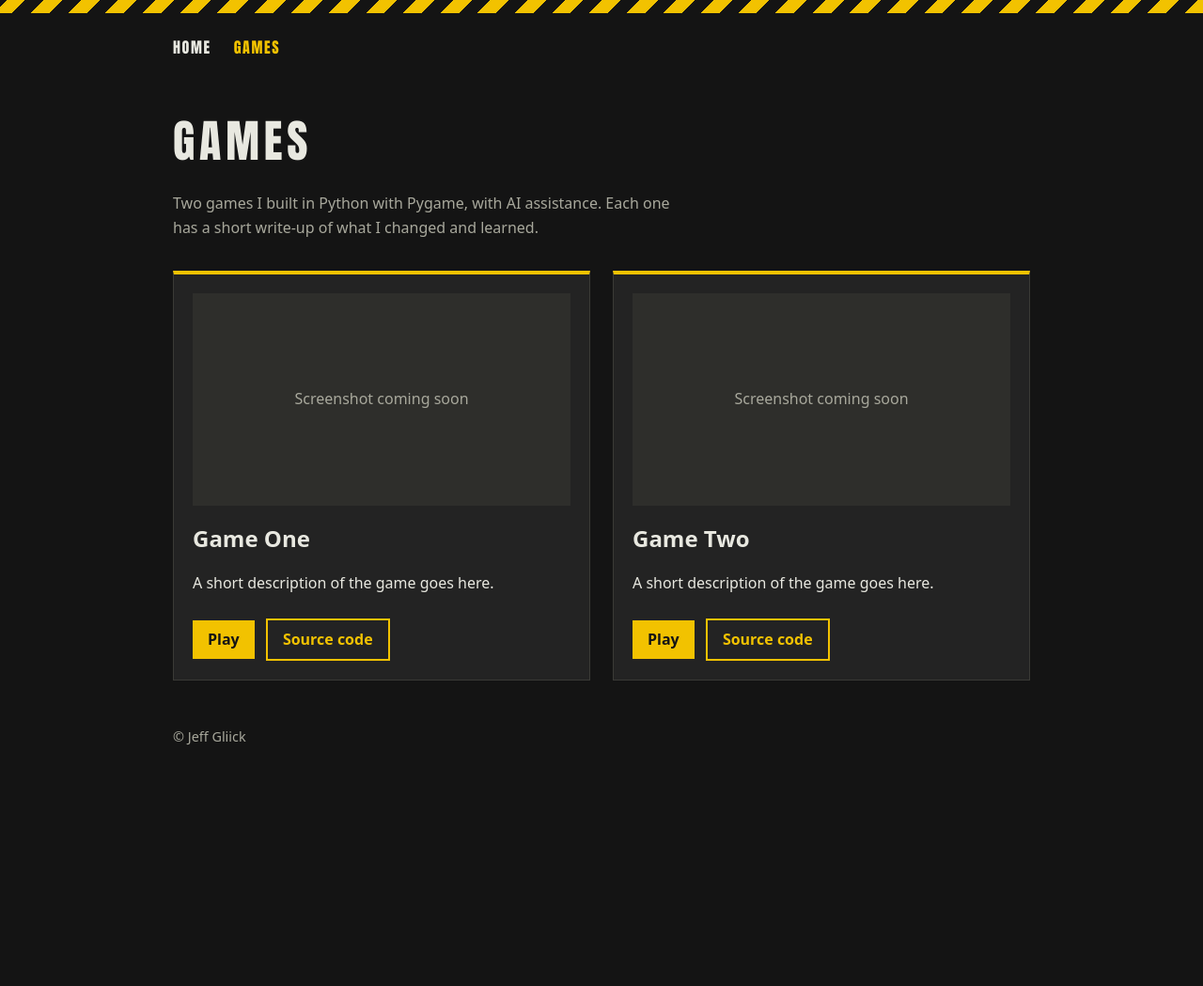
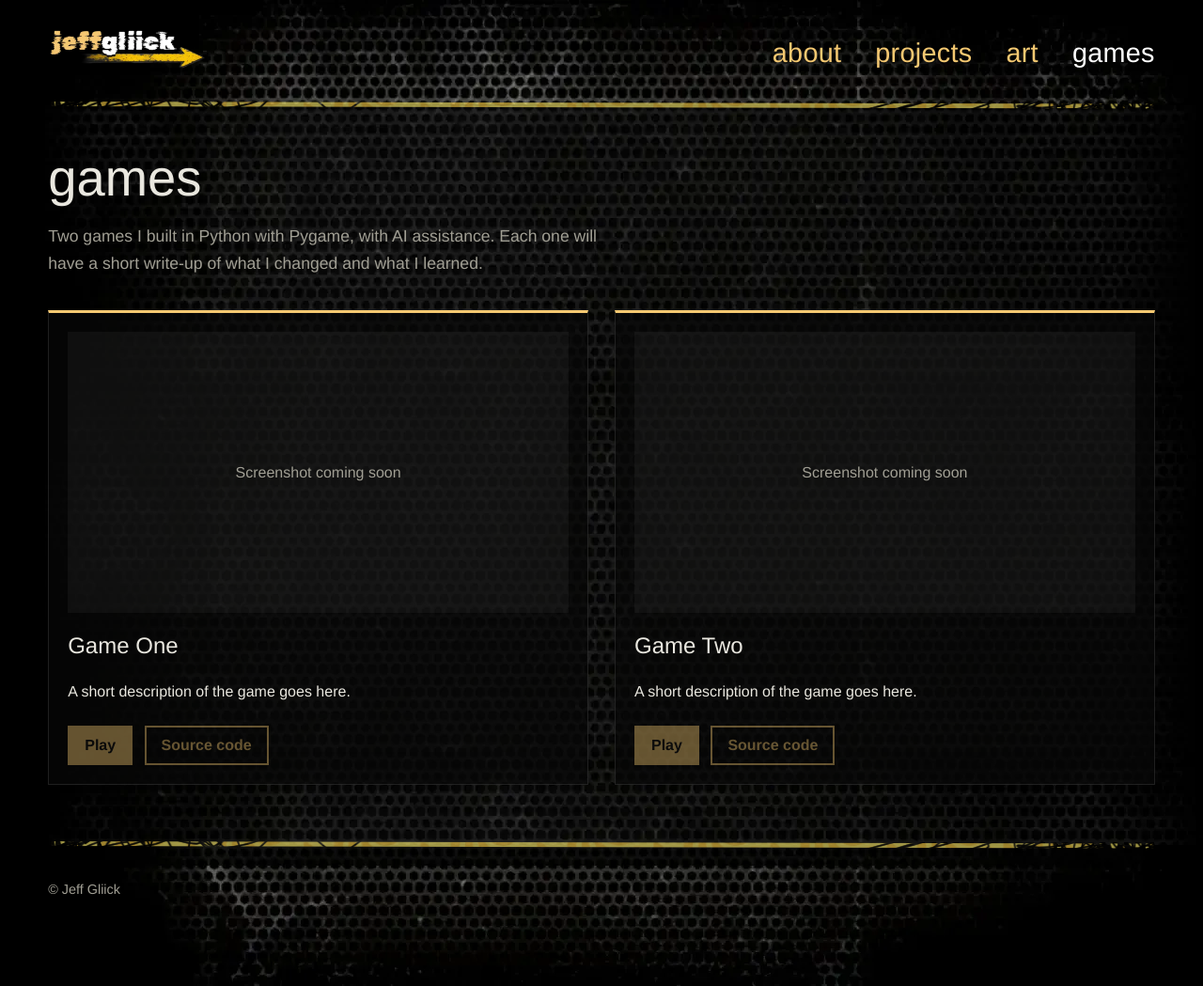
Before and after one commit to jeffgliick/jeffgliick.github.io, a plain HTML site: page games.html in a window 1280 px wide. Shown: the whole page at 94% size. Before the commit the page ends 819 px from the top, so only its background shows below. Drawn offline with Linux system fonts and the light colour scheme.

Commit message:
Add files via upload

```diff
--- a/games.html
+++ b/games.html
@@ -4,40 +4,49 @@
   <meta charset="utf-8">
   <meta name="viewport" content="width=device-width, initial-scale=1">
   <title>Games | Jeff Gliick</title>
+  <meta name="description" content="Games by Jeff Gliick, built in Python with Pygame.">
   <link rel="stylesheet" href="style.css">
 </head>
 <body>
-  <div class="bar"></div>
-  <header>
-    <nav>
-      <a href="index.html">Home</a>
-      <a href="games.html" aria-current="page">Games</a>
+  <header class="site-header">
+    <div class="wrap">
+    <a class="brand" href="index.html"><img src="images/logo.png" width="570" height="173" alt="Jeff Gliick, home"></a>
+      <nav aria-label="Main">
+      <ul>
+        <li><a href="about.html">about</a></li>
+        <li><a href="projects.html">projects</a></li>
+        <li><a href="art.html">art</a></li>
+        <li><a href="games.html" aria-current="page">games</a></li>
+      </ul>
       </nav>
+    </div>
   </header>
 
   <main>
-    <h1>Games</h1>
-    <p class="lead">Two games I built in Python with Pygame, with AI assistance. Each one has a short write-up of what I changed and learned.</p>
-
+    <div class="wrap">
+      <h1 class="page-title">games</h1>
+      <p class="lead">Two games I built in Python with Pygame, with AI assistance. Each one will have a short write-up of what I changed and what I learned.</p>
       <div class="grid">
         <article class="plate">
           <div class="shot">Screenshot coming soon</div>
           <h2>Game One</h2>
           <p>A short description of the game goes here.</p>
-        <a class="btn" href="#">Play</a>
-        <a class="btn alt" href="#">Source code</a>
+          <span class="btn off" aria-disabled="true">Play</span>
+          <span class="btn alt off" aria-disabled="true">Source code</span>
         </article>
-
         <article class="plate">
           <div class="shot">Screenshot coming soon</div>
           <h2>Game Two</h2>
           <p>A short description of the game goes here.</p>
-        <a class="btn" href="#">Play</a>
-        <a class="btn alt" href="#">Source code</a>
+          <span class="btn off" aria-disabled="true">Play</span>
+          <span class="btn alt off" aria-disabled="true">Source code</span>
         </article>
+      </div>
     </div>
   </main>
 
-  <footer>© Jeff Gliick</footer>
+  <footer class="site-footer">
+    <div class="wrap">&copy; Jeff Gliick</div>
+  </footer>
 </body>
 </html>
--- a/style.css
+++ b/style.css
@@ -1,101 +1,173 @@
+/* jeffgliick.github.io: shared styles */
+
 :root {
-  --bg: #141414;
-  --plate: #232323;
-  --plate-edge: #3a3a36;
-  --text: #e8e8e0;
-  --muted: #a8a89c;
-  --accent: #f2c200;
+  --gold: #f4c871;
+  --text: #e9e7df;
+  --muted: #a19f94;
+  --panel: rgba(8, 8, 8, 0.72);
+  --edge: rgba(255, 255, 255, 0.1);
+  /* Swap this line when the nav font is chosen */
+  --font: "Helvetica Neue", Helvetica, Arial, sans-serif;
 }
 
 * { box-sizing: border-box; }
 
+html { background: #000; }
+
 body {
   margin: 0;
-  background: var(--bg);
+  min-height: 100vh;
+  display: flex;
+  flex-direction: column;
+  background: #000 url("images/mesh-mid.webp") center top repeat-y;
   color: var(--text);
-  font-family: system-ui, sans-serif;
+  font-family: var(--font);
   line-height: 1.6;
 }
 
-.bar {
-  height: 14px;
-  background: repeating-linear-gradient(
-    -45deg, var(--accent) 0 14px, var(--bg) 14px 28px);
+.wrap {
+  width: min(1266px, 92%);
+  margin: 0 auto;
 }
 
-header, main, footer {
-  max-width: 960px;
-  margin: 0 auto;
-  padding: 24px;
+/* ---------- header ---------- */
+
+.site-header {
+  position: relative;
+  min-height: 112px;
+  padding: 16px 0;
+  display: flex;
+  align-items: center;
+  background: #000 url("images/mesh-top.webp") center top no-repeat;
 }
 
-nav {
+.site-header .wrap {
   display: flex;
   flex-wrap: wrap;
-  gap: 8px 24px;
+  align-items: center;
+  justify-content: space-between;
+  gap: 12px 24px;
+}
+
+/* the yellow hazard rule sits on the bottom edge of the header ... */
+.site-header::after,
+.site-footer::before {
+  content: "";
+  position: absolute;
+  left: 50%;
+  width: min(1266px, 92%);
+  height: 14px;
+  transform: translateX(-50%);
+  background: url("images/hazard-line.png") center / 100% 100% no-repeat;
+  pointer-events: none;
+}
+.site-header::after { bottom: -7px; }
+/* ... and the top edge of the footer */
+.site-footer::before { top: -7px; }
+
+.brand img { display: block; width: 170px; height: auto; }
+
+nav { margin-left: auto; }
+
+nav ul {
+  display: flex;
+  flex-wrap: wrap;
+  gap: 6px clamp(1rem, 3vw, 2.25rem);
+  margin: 0;
+  padding: 0;
+  list-style: none;
 }
 
 nav a {
-  color: var(--text);
+  color: var(--gold);
   text-decoration: none;
-  font-family: Impact, "Arial Narrow Bold", sans-serif;
-  letter-spacing: 0.1em;
-  text-transform: uppercase;
+  font-size: clamp(1.1rem, 2.3vw, 1.8rem);
+  font-weight: 500;
+  letter-spacing: 0.01em;
 }
 
-nav a:hover, nav a[aria-current="page"] {
-  color: var(--accent);
+nav a:hover,
+nav a[aria-current="page"] { color: #fff; }
+
+a:focus-visible {
+  outline: 2px solid var(--gold);
+  outline-offset: 4px;
 }
 
-h1 {
-  font-family: Impact, "Arial Narrow Bold", sans-serif;
-  letter-spacing: 0.1em;
-  text-transform: uppercase;
-  font-size: clamp(2rem, 6vw, 3rem);
-  margin: 0 0 8px;
+/* ---------- content ---------- */
+
+main {
+  flex: 1;
+  padding: 48px 0 64px;
+  min-height: 560px;
 }
 
-h2 { margin: 0 0 8px; }
+.hero-logo { margin: clamp(24px, 7vh, 72px) 0 0; }
+.hero-logo img { display: block; width: min(545px, 100%); height: auto; }
 
-.lead { color: var(--muted); max-width: 60ch; }
+h1.page-title {
+  margin: 0 0 12px;
+  font-size: clamp(2.2rem, 5vw, 3.4rem);
+  font-weight: 500;
+  line-height: 1.1;
+}
+
+h2 { margin: 0 0 8px; font-size: 1.5rem; font-weight: 500; }
+
+.lead { max-width: 62ch; color: var(--muted); font-size: 1.1rem; }
+.note { margin-top: 28px; color: var(--muted); }
+
+/* ---------- game / project plates ---------- */
 
 .grid {
   display: grid;
-  gap: 24px;
+  gap: 28px;
   grid-template-columns: repeat(auto-fit, minmax(300px, 1fr));
-  margin-top: 32px;
+  margin-top: 36px;
 }
 
 .plate {
-  background: var(--plate);
-  border: 1px solid var(--plate-edge);
-  border-top: 4px solid var(--accent);
   padding: 20px;
+  background: var(--panel);
+  border: 1px solid var(--edge);
+  border-top: 3px solid var(--gold);
 }
 
 .shot {
-  aspect-ratio: 16 / 9;
-  background: #2e2e2b;
   display: grid;
   place-items: center;
+  aspect-ratio: 16 / 9;
+  margin-bottom: 16px;
+  background: rgba(255, 255, 255, 0.04);
   color: var(--muted);
-  margin-bottom: 16px;
 }
 
 .btn {
   display: inline-block;
-  padding: 8px 16px;
   margin: 8px 8px 0 0;
-  background: var(--accent);
-  color: var(--bg);
+  padding: 8px 18px;
+  background: var(--gold);
+  color: #111;
+  font-weight: 600;
   text-decoration: none;
-  font-weight: bold;
+}
+.btn.alt { background: transparent; color: var(--gold); border: 2px solid var(--gold); padding: 6px 16px; }
+.btn.off { opacity: 0.4; cursor: default; }
+
+/* ---------- footer ---------- */
+
+.site-footer {
+  position: relative;
+  min-height: 150px;
+  padding: 36px 0 24px;
+  background: #000 url("images/mesh-bottom.webp") center bottom no-repeat;
+  color: var(--muted);
+  font-size: 0.9rem;
 }
 
-.btn.alt {
-  background: transparent;
-  color: var(--accent);
-  border: 2px solid var(--accent);
+@media (max-width: 640px) {
+  .site-header .wrap { justify-content: center; }
+  nav { margin: 0; width: 100%; }
+  nav ul { justify-content: space-between; }
+  main { padding-top: 32px; }
 }
-
-footer { color: var(--muted); font-size: 0.9rem; }
```
Also changed, not shown: about.html (added, +37 -0 lines), art.html (added, +37 -0 lines), index.html (+19 -10 lines), projects.html (added, +37 -0 lines), images/hazard-line.png (added), images/logo.png (added), images/mesh-bottom.webp (added), images/mesh-mid.webp (added), images/mesh-top.webp (added). Lines whose indentation alone changed are shown as unchanged.
